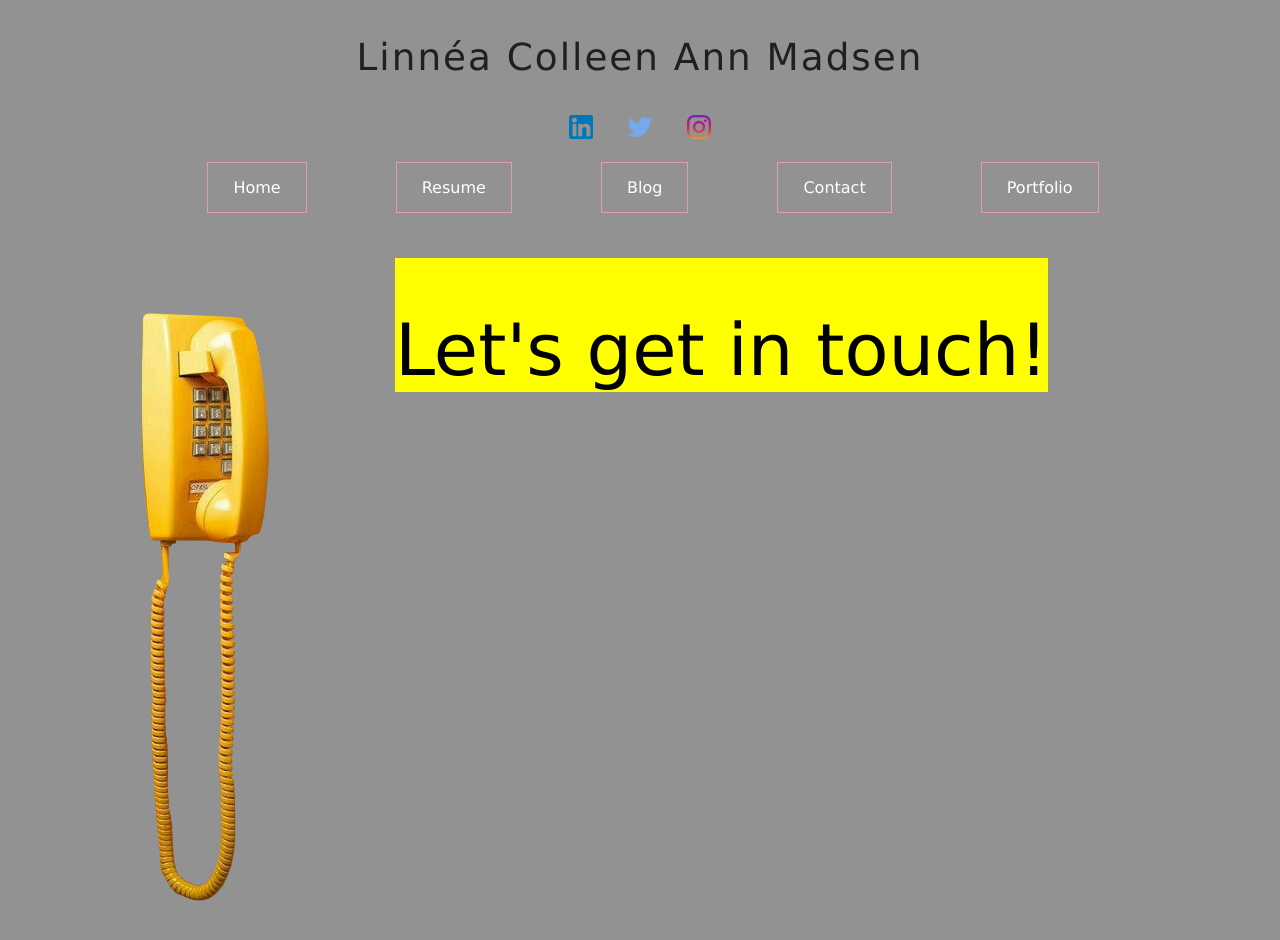
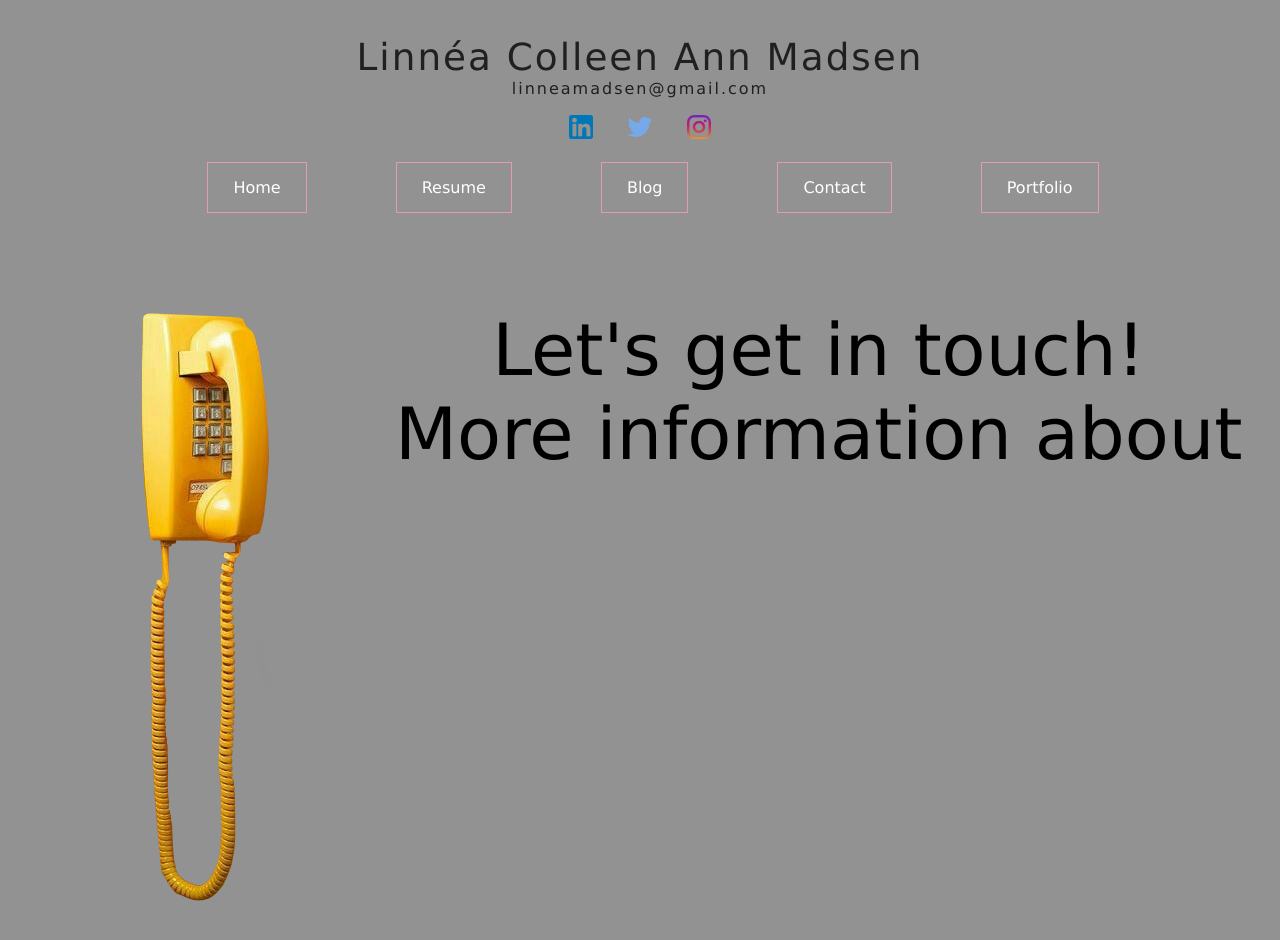
Before and after one commit to linneamadsen/linneamadsen.github.io, a plain HTML site: page contact.html in a window 1280 px wide. Drawn offline with Linux system fonts and the light colour scheme.

Commit message:
add email address to top

```diff
--- a/contact.html
+++ b/contact.html
@@ -3,11 +3,14 @@
     <head>
         <meta charset="utf-8">
         <link rel="stylesheet" type="text/css" href="mystyle.css">
-        <title></title>
+
+        <title>Send Linnéa a message!</title>
     </head>
     <body>
         <div id="name">Linnéa Colleen Ann Madsen
+            <div style="font-size: 12pt;">linneamadsen@gmail.com</div>
         </div>
+
         <div id="social">
             <div class="social-icon">
                 <a href="https://linkedin.com/in/linneamadsen" target="_blank">
@@ -44,7 +47,8 @@
             <img src="photos/yellow-phone.png">
         </div>
         <div id="contactPage">
-            Let's get in touch!
+            <p>Let's get in touch!</p>
+            <div>More information about
 
 
         </div>
--- a/mystyle.css
+++ b/mystyle.css
@@ -24,6 +24,7 @@
     padding-top: 35px;
 
 }
+
 
 #social {
     margin: auto;
@@ -316,7 +317,7 @@ li {
     font-size: 72px;
     text-align: center;
     display: inline-block;
-    background-color: yellow;
     position: absolute;
     padding-top: 50px;
+    font-weight: 100;
 }
```
Also changed, not shown: blog.html (+2 -1 lines), index.html (+2 -1 lines), resume.html (+2 -1 lines).
